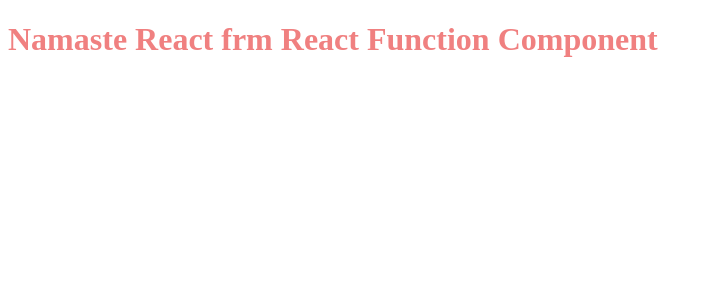
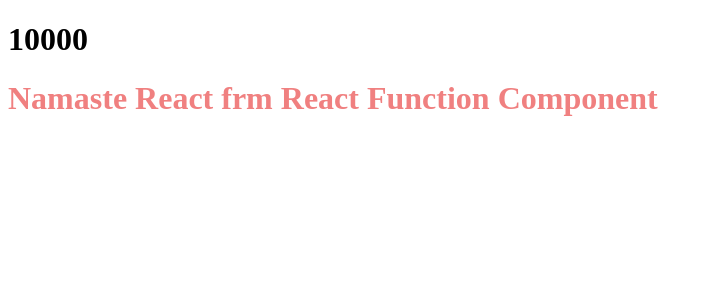
Before and after one commit to ayushjaiswal97/namaste_react, a React (Vite) app: page / in a window 1280 px wide. Shown: the top 300 px of the page, without its empty margins (0-713 px from the left). Built offline with nearby package versions, Linux system fonts and the light colour scheme.

Commit message:
Enjecting JS expression inside function components JSX

```diff
--- a/App.js
+++ b/App.js
@@ -2,16 +2,18 @@
 import ReactDOM from "react-dom/client";
 
 // React Element
-const Title = function() {
+const Title = () => (
   <h1 className="head" tabIndex="1">
     Namaste React🚀 using JSX
   </h1>
-};
+);
+
+const number = 10000;
 
 // React Function Component - NEW
 const HeadingComponent = () => (
   <div id="container">
-      <Title />
+      <h1>{number}</h1>
 
     <h1 className="heading">Namaste React frm React Function Component</h1>
   </div>
```
